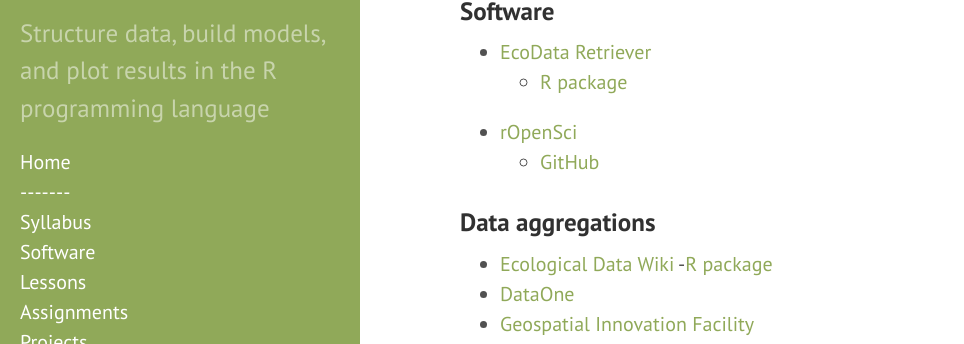
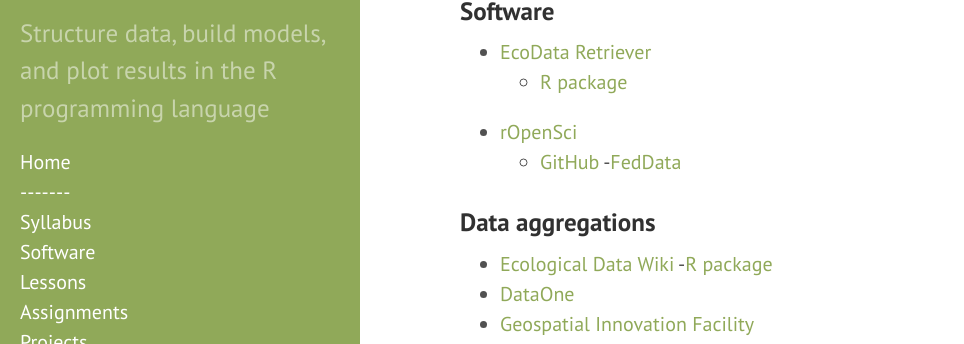
Before and after one commit to dmcglinn/quant_methods, a Jekyll site: the page built from data.md, in a window 1280 px wide and 900 px high. Shown: the part 204-548 px from the top of the window, without its empty margins (0-964 px from the left). Built offline with Jekyll 4.4.1, drawn with Linux system fonts in a browser that asks for light colours.

Commit message:
Add link to rOpenSci FedData package

```diff
--- a/data.md
+++ b/data.md
@@ -10,6 +10,7 @@ A list of data sources and software for data acquisition
     - [R package](https://github.com/ropensci/ecoretriever)
 * [rOpenSci](https://ropensci.org/)
     - [GitHub](https://github.com/ropensci/)
+        -[FedData](https://github.com/ropensci/FedData)
 
 ### Data aggregations
 * [Ecological Data Wiki](http://ecologicaldata.org/)
```
